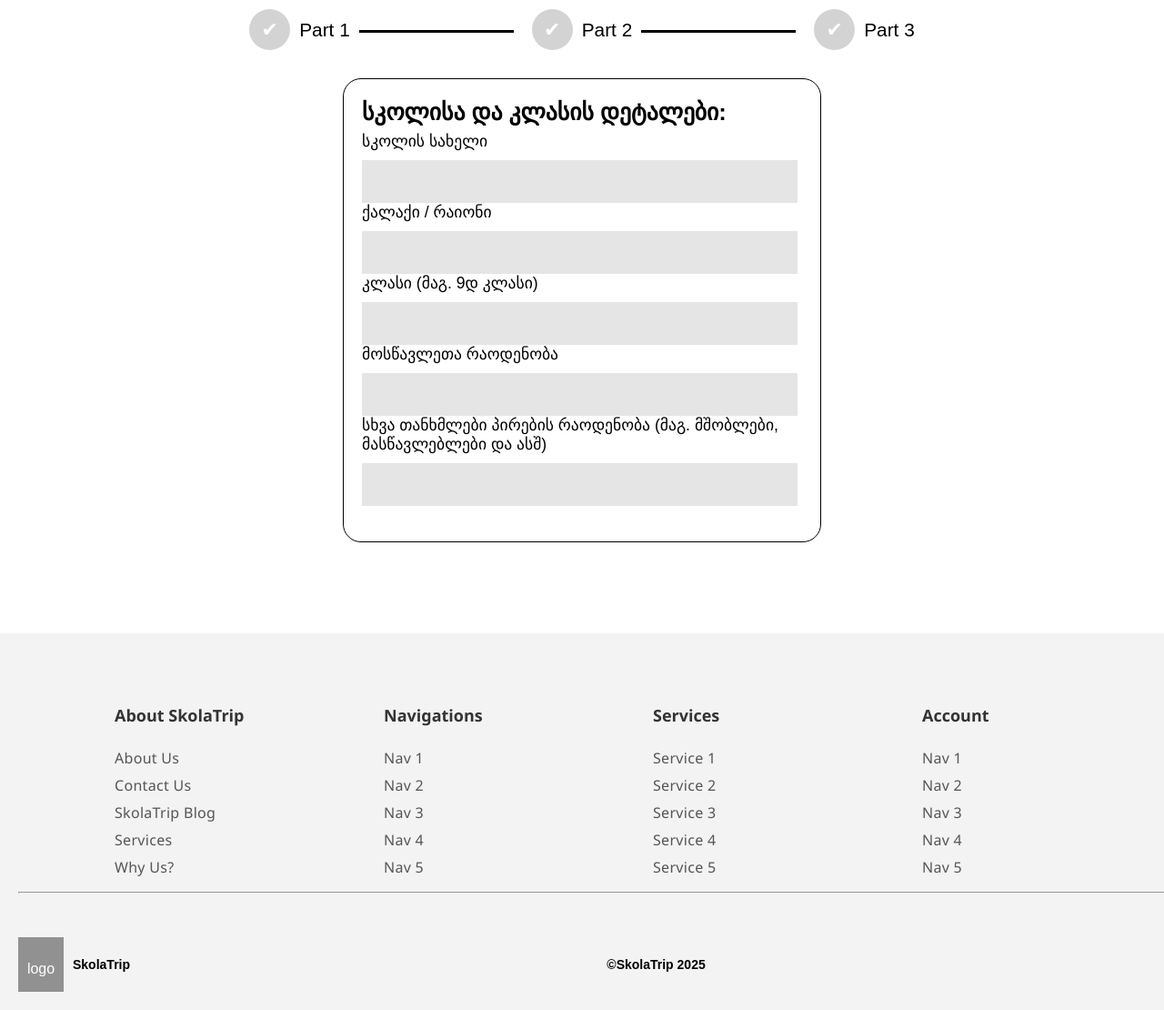
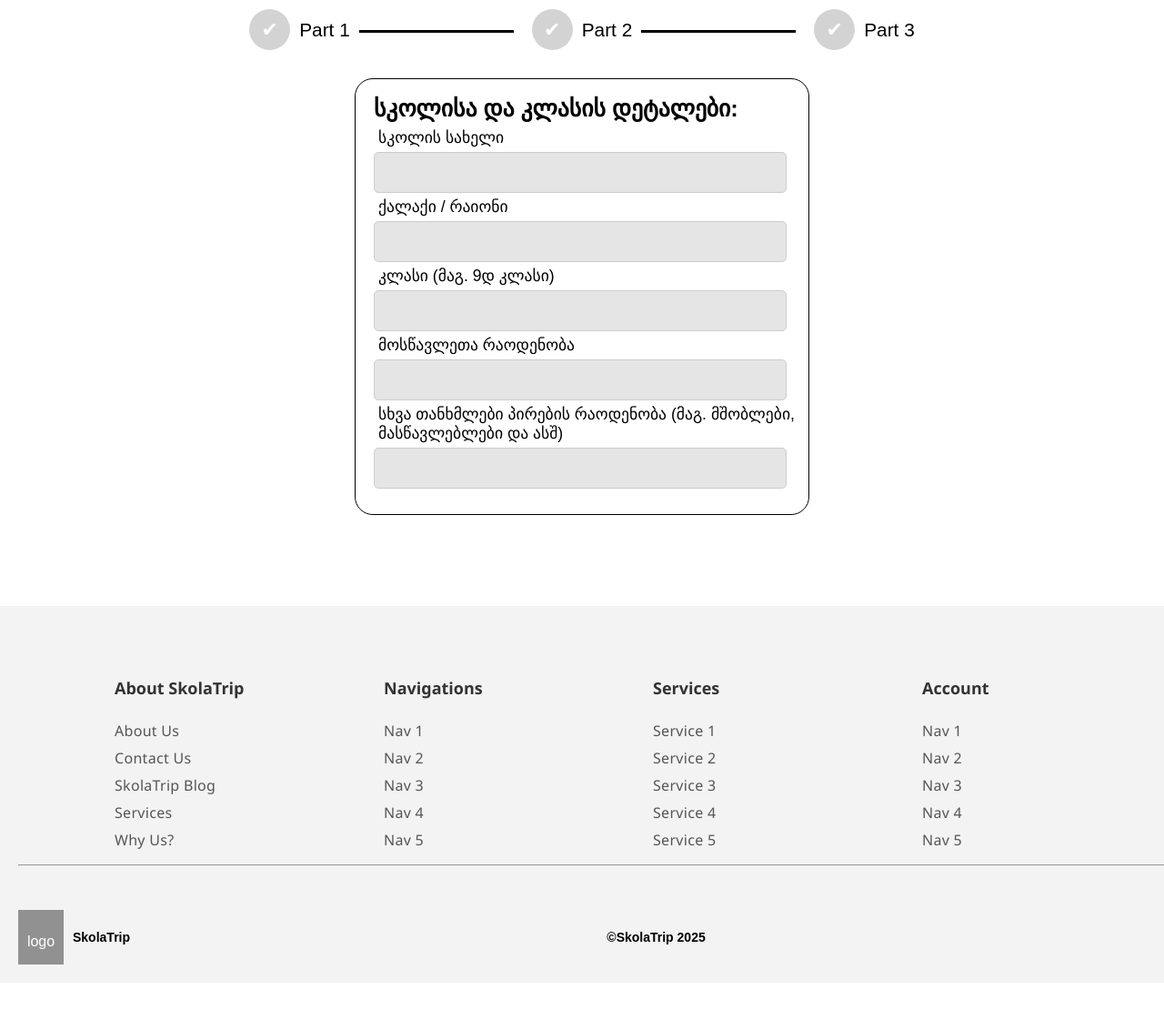
Before and after one commit to sabuka-dumbo/SkolaTrip, a Django app: page /classregister/ in a window 1280 px wide. Shown: the part 100-1210 px from the top of the page at 91% size. After the commit the page ends 1160 px from the top, so only its background shows below. Run offline with Django 5.2, Linux system fonts and the light colour scheme.

Commit message:
Aug 6, 2025, 8:43 PM

```diff
--- a/SkolaTrip/st/static/css/classregister.css
+++ b/SkolaTrip/st/static/css/classregister.css
@@ -1,7 +1,20 @@
+/* საერთო სტილი */
 body {
     font-family: sans-serif;
     margin: 0;
     padding: 0;
+}
+
+.container {
+    width: 500px;
+    height: 480px;
+    margin: 20px auto;
+    display: flex;
+    flex-direction: column;
+    border: 1px solid;
+    border-radius: 20px;
+    box-sizing: border-box;
+    padding-left: 20px;
 }
 
 .steps-sec {
@@ -50,92 +63,40 @@ body {
     margin-top: 4px;
 }
 
-.container{
-    width: 500px;
-    height: 500px;
-    border: 1px solid;
-    margin: auto;
-    border-radius: 20px;
-    margin-top: 20px;
-    display: flex;
-    flex-direction: column;
-    padding: 4px;
-    padding-left: 20px;
-
-}
-
-h1{
+h1 {
     font-size: 1.6rem;
 }
 
-input{
-    background:#e5e5e5;
+form {
+    display: flex;
+    flex-direction: column;
+    transform: translateY(-15px);
+}
+
+label {
+    font-size: 1.1rem;
+    margin: 5px;
+}
+
+input {
+    background: #e5e5e5;
     width: 95%;
     height: 45px;
-    border: none;
-    margin-top: 10px;
+    border: 1px solid #ccc;
     font-size: 1rem;
+    padding-left: 10px;
+    border-radius: 5px;
     outline: none;
+    box-sizing: border-box;
 }
 
-label{
-    font-size: 1.1rem;
-    transform: translateY(4px);
+input::placeholder {
+    color: #888;
 }
 
-form{
-    transform: translateY(-10px);
-}
+/* რეზპონსიული სტილი */
 
-
-/* responsive */
-@media (max-width: 600px) {
-    .steps-sec {
-        gap: 15px;
-    }
-
-    .step-circle {
-        width: 35px;
-        height: 35px;
-    }
-
-    .steps-div p {
-        font-size: 1.1rem;
-        margin-top: 20px;
-    }
-
-    .line {
-        width: 130px;
-    }
-}
-
-@media (max-width: 900px) {
-    .steps-sec {
-        gap: 15px;
-    }
-
-    .step-circle {
-        width: 40px;
-        height: 40px;
-    }
-
-    .steps-div p {
-        font-size: 1.2rem;
-        margin-top: 22px;
-    }
-
-    .line {
-        width: 150px;
-    }
-}
-
-@media (max-width:590px){
-    .steps-sec{
-        flex-direction: column;
-    }
-}
-
-/* Responsive styling */
+/* მობილური ეკრანებისთვის */
 @media (max-width: 600px) {
     .container {
         width: 90%;
@@ -156,11 +117,9 @@ form{
     }
 }
 
+/* ტაბლეტების ეკრანებისთვის */
 @media (max-width: 900px) {
-    .container {
-        width: 90%;
-        padding: 15px;
-    }
+
 
     h1 {
         font-size: 1.4rem;
@@ -175,7 +134,7 @@ form{
     }
 }
 
-/* For smaller screens like mobile */
+/* მცირე ეკრანებისათვის (მცირე ტელეფონები) */
 @media (max-width: 590px) {
     .steps-sec {
         flex-direction: column;
@@ -195,6 +154,7 @@ form{
         width: 130px;
     }
 }
+
 
 
 
--- /dev/null
+++ b/requirements.txt
@@ -0,0 +1,2 @@
+Pillow
+Django
```
